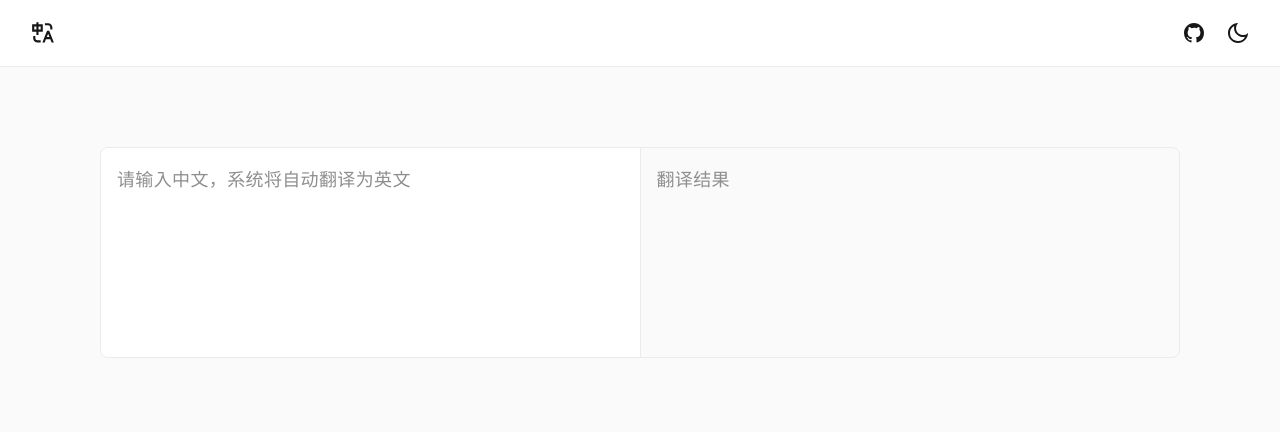
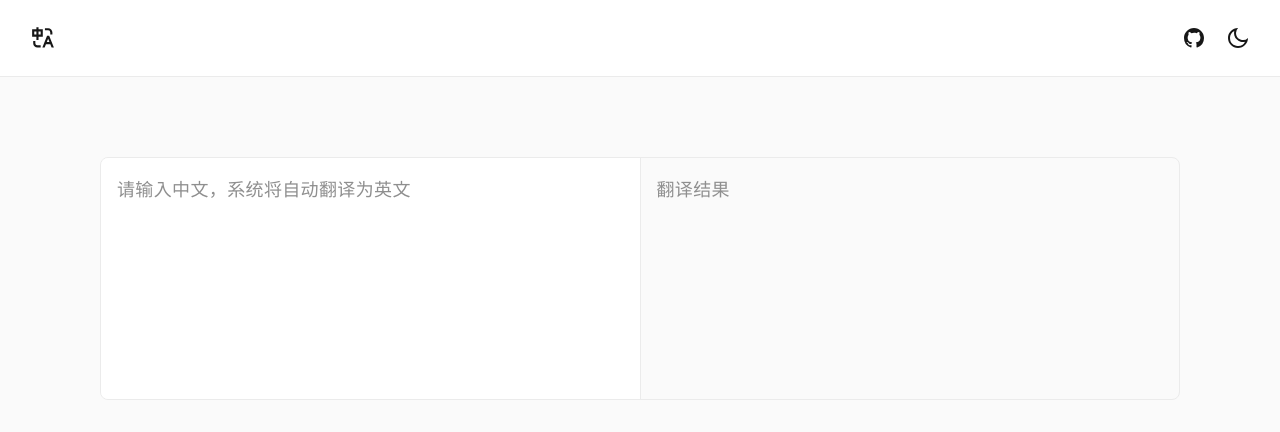
Before and after one commit to shinexoh/translate-web, a React (Vite) app: page / in a window 1280 px wide. Shown: the top 432 px of the page. Built offline with nearby package versions, Linux system fonts and the light colour scheme.

Commit message:
Optimize UI spacing

```diff
--- a/src/components/Main/Main.module.css
+++ b/src/components/Main/Main.module.css
@@ -10,7 +10,7 @@
 
 .inputWrapper {
     flex: 1;
-    padding: 1rem 1rem 10rem;
+    padding: 1rem 1rem 12rem;
     background-color: var(--input-background-color);
 }
 
@@ -41,7 +41,7 @@ hr {
 
 .outputWrapper {
     flex: 1;
-    padding: 1rem 1rem 10rem;
+    padding: 1rem 1rem 12rem;
     background-color: var(--output-background-color);
 }
 
--- a/src/components/NavBar/NavBar.module.css
+++ b/src/components/NavBar/NavBar.module.css
@@ -2,7 +2,7 @@
     display: flex;
     justify-content: space-between;
     align-items: center;
-    padding: 20px 30px;
+    padding: 25px 30px;
     background-color: var(--primary-color);
     border-bottom: 1px solid var(--border-color);
 }
```
